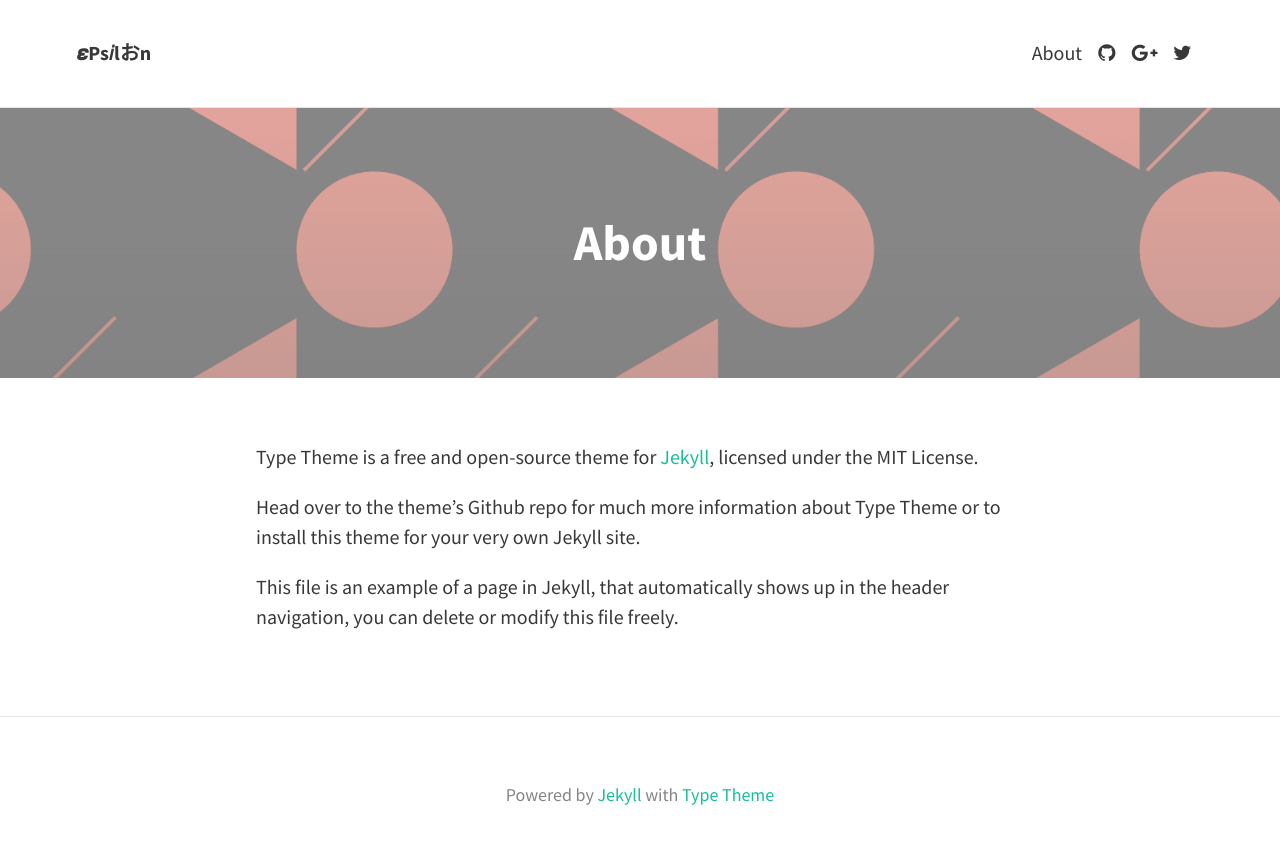
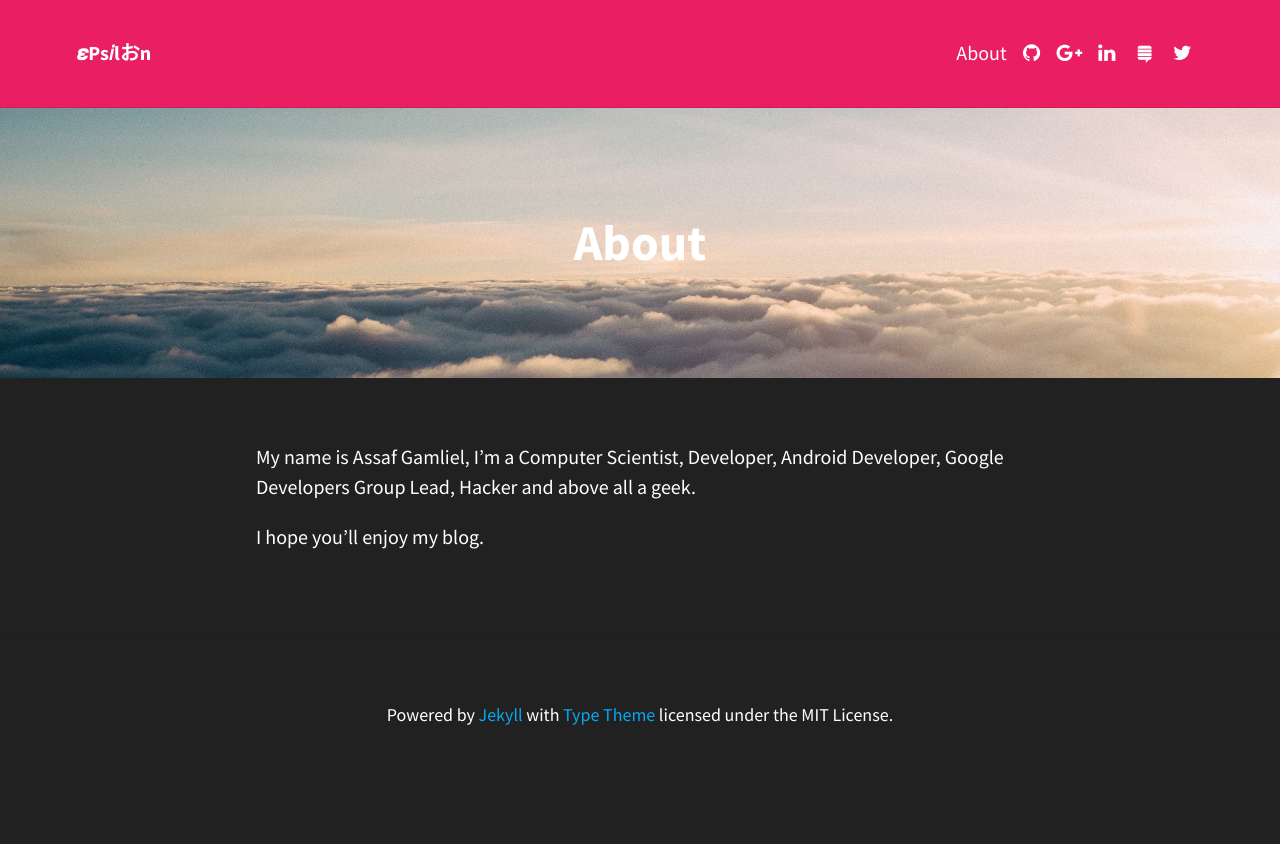
Before and after one commit to Epsiloni/blog, a Jekyll site: the page built from about.md, in a window 1280 px wide. Shown: the top 844 px of the page. Built offline with Jekyll 4.4.1, drawn with Linux system fonts in a browser that asks for light colours; nearby versions of some CDN libraries.

Commit message:
Theming, about and first post

```diff
--- a/_config.yml
+++ b/_config.yml
@@ -7,14 +7,14 @@ theme:
   # Meta
   title: 𝜺Ps𝑖lおn
   # avatar: avatar.png
-  description: "Blog About Stuff I like (Developing, Hacking, Android, Algorithms...)" # used by search engines
+  description: "Blog About Stuff I Like (Developing, Hacking, Android, Algorithms...)" # used by search engines
 
   # Header and footer text
   header_text: >
      <p>Blog About Stuff I like (Developing, Hacking, Android, Algorithms...)</p>
 
   footer_text: >
-   Powered by <a href="http://jekyllrb.com">Jekyll</a> with <a href="https://rohanchandra.github.io/project/type.html/">Type Theme</a>
+   Powered by <a href="http://jekyllrb.com">Jekyll</a> with <a href="https://rohanchandra.github.io/project/type.html">Type Theme</a> licensed under the MIT License.
 
   # Icons
   rss: false
@@ -27,11 +27,11 @@ theme:
   github: "Epsiloni"
   google_plus: "+AssafGamliel"
   instagram:
-  linkedin:  # full URL
+  linkedin:  "https://www.linkedin.com/profile/view?id=102968938"
   pinterest:
   reddit:
   soundcloud:
-  stack_exchange:  # full URL
+  stack_exchange:  "http://stackoverflow.com/users/1557187/assaf-gamliel"
   steam:
   tumblr:
   twitter: "0xKrypt"
--- a/_sass/base/_variables.scss
+++ b/_sass/base/_variables.scss
@@ -8,22 +8,22 @@ $padding-small: 5%;
 $padding-x-small: 3%;
 
 // brand colors
-$brand-color: #fff;
-$background-color: #fff;
+$brand-color: #e91e63;
+$background-color: #212121;
 $border-color: rgba(0, 0, 0, 0.1); // rgba recommended if using feature images
 
 // typography colors
-$text-color: #383838;
-$link-color: #1ABC9C;
-$selection-color: #D4D4D4; // visible when highlighting text
+$text-color: #fff;
+$link-color: #03a9f4;
+$selection-color: #d1c4e9; // visible when highlighting text
 
 // header colors
-$header-link-color: #383838;
+$header-link-color: #fff;
 
 // feature image for articles
 $feature-image-text-color: #fff;
 $feature-image-size: cover; // options include "cover", "contain", "auto"
 
 // header description box
-$header-desc-background-color: #F98752;
+$header-desc-background-color: #c2185b;
 $header-desc-text-color: #FFF;
--- a/about.md
+++ b/about.md
@@ -2,11 +2,9 @@
 layout: page
 title: About
 permalink: /about/
-feature-img: "img/sample_feature_img_2.png"
+feature-img: "img/sample_feature_img_2.jpeg"
 ---
 
-Type Theme is a free and open-source theme for [Jekyll](http://jekyllrb.com/), licensed under the MIT License.
+My name is Assaf Gamliel, I'm a Computer Scientist, Developer, Android Developer, Google Developers Group Lead, Hacker and above all a geek.
 
-Head over to the theme's Github repo for much more information about Type Theme or to install this theme for your very own Jekyll site.
-
-This file is an example of a page in Jekyll, that automatically shows up in the header navigation, you can delete or modify this file freely.
+I hope you'll enjoy my blog.
```
Also changed, not shown: _posts/2015-1-7-hello-world.md (added, +10 -0 lines), img/sample_feature_img_2.jpeg (added), img/sample_feature_img_2.png (deleted), 11 other files.
